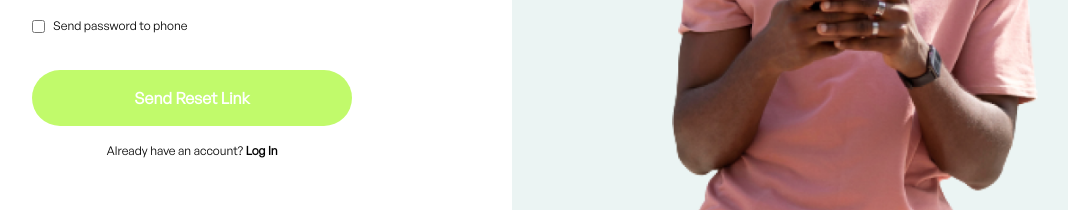
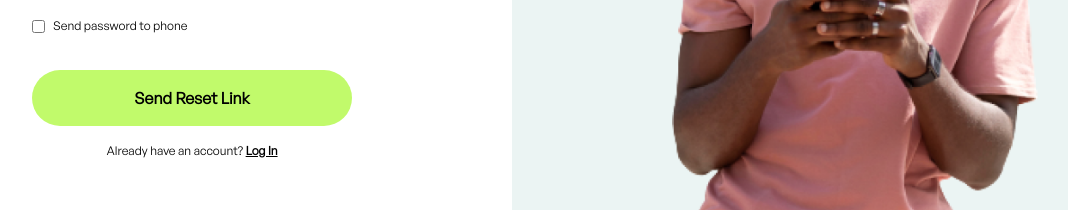
Before and after one commit to volumide/owletfe, a React (Vite) app: page /forgot-password in a window 1280 px wide. Shown: the part 478-688 px from the top of the page, without its empty margins (128-1196 px from the left). Built offline with nearby package versions, Linux system fonts and the light colour scheme.

Commit message:
link all available page

```diff
--- a/src/components/button.jsx
+++ b/src/components/button.jsx
@@ -1,7 +1,7 @@
 /* eslint-disable react/prop-types */
 export default function Button({ children, bg, color, type = "button", otherClass }) {
   return (
-    <button type={type} className={`rounded-default ${color ? color : "text-white"} ${!bg ? "bg-primary" : bg} px-[64px] py-[16px] w-full ${otherClass} `}>
+    <button type={type} className={`rounded-default ${!color ? color : "text-white"} ${!bg ? "bg-primary" : bg} px-[64px] py-[16px] w-full ${otherClass} `}>
       {children}
     </button>
   )
--- a/src/pages/auth/common/common.jsx
+++ b/src/pages/auth/common/common.jsx
@@ -1,4 +1,5 @@
 /* eslint-disable react/prop-types */
+import { Link } from "react-router-dom"
 import background from "../../../assets/backgrounds/auth.png"
 import background2 from "../../../assets/backgrounds/auth2.png"
 const Auth = ({ children, header, caption, bg = false }) => {
@@ -6,7 +7,9 @@ const Auth = ({ children, header, caption, bg = false }) => {
     <div className="flex h-screen">
       <div className=" w-2/4 h-full">
         <div className="w-2/4 mx-auto">
-          <h2 className="mt-[46px]">LOGO</h2>
+          <h2 className="mt-[46px]">
+            <Link to="/">LOGO</Link>
+          </h2>
           <div className="form mt-[110px] ">
             <h1>{header}</h1>
             <p className="text-ddgray mb-[24px]">{caption}</p>
--- a/src/pages/auth/forgot-password.jsx
+++ b/src/pages/auth/forgot-password.jsx
@@ -1,6 +1,7 @@
 import Auth from "./common/common"
 import Button from "../../components/button"
 import Input from "../../components/input"
+import { Link } from "react-router-dom"
 const ForgotPassword = () => {
   return (
     <Auth header="Reset Password" caption="To reset your password, we will email you instructions" bg={true}>
@@ -15,7 +16,10 @@ const ForgotPassword = () => {
 
         <Button otherClass="mt-[32px]">Send Reset Link</Button>
         <small className="text-center my-[16px] block">
-          Already have an account? <span style={{ fontWeight: "bold" }}>Log In</span>
+          Already have an account?{" "}
+          <Link to="/sign-in" className="underline" style={{ fontWeight: "bold" }}>
+            Log In
+          </Link>
         </small>
       </form>
     </Auth>
--- a/src/pages/auth/signin.jsx
+++ b/src/pages/auth/signin.jsx
@@ -1,3 +1,4 @@
+import { Link } from "react-router-dom"
 import Button from "../../components/button"
 import Input from "../../components/input"
 import Auth from "./common/common"
@@ -8,10 +9,15 @@ const SignIn = () => {
       <form>
         <Input label="Email Address" type="email" />
         <Input label="Password" type="password" />
-        <small className="font-semibold">Forgot Password</small>
+        <small className="font-[600] underline">
+          <Link to="/forgot-password">Forgot Password</Link>
+        </small>
         <Button otherClass="mt-[32px]">Sign In</Button>
         <small className="text-center my-[16px] block">
-          Don’t have an account? <span className="font-[600]">Sign Up</span>
+          Don’t have an account?{" "}
+          <Link to="/sign-up" className="font-[600] underline">
+            Sign Up
+          </Link>
         </small>
       </form>
     </Auth>
--- a/src/pages/auth/signup.jsx
+++ b/src/pages/auth/signup.jsx
@@ -1,6 +1,7 @@
 import Auth from "./common/common"
 import Button from "../../components/button"
 import Input from "../../components/input"
+import { Link } from "react-router-dom"
 const SignUp = () => {
   return (
     <Auth header="Sign Up" caption="Create a new abc payment account">
@@ -11,7 +12,10 @@ const SignUp = () => {
         <Input label="Confirm Password" type="password" />
         <Button otherClass="mt-[32px]">Sign Up</Button>
         <small className="text-center my-[16px] block">
-          Already have an account? <span style={{ fontWeight: "bold" }}>Log In</span>
+          Already have an account?{" "}
+          <Link className="underline" to="/sign-in" style={{ fontWeight: "bold" }}>
+            Log In
+          </Link>
         </small>
       </form>
     </Auth>
--- a/src/pages/container.jsx
+++ b/src/pages/container.jsx
@@ -12,7 +12,9 @@ const Container = () => {
     <div className="">
       <div className="border-b">
         <div className=" container px-[100px] py-[35px] mx-auto flex items-center justify-between">
-          <h2>LOGO</h2>
+          <h2>
+            <Link to="/">LOGO</Link>
+          </h2>
           <div className="links ">
             {links.map((link, index) => (
               <Link to={link.to} className="px-5 mx-1 " key={index + link.name}>
```
